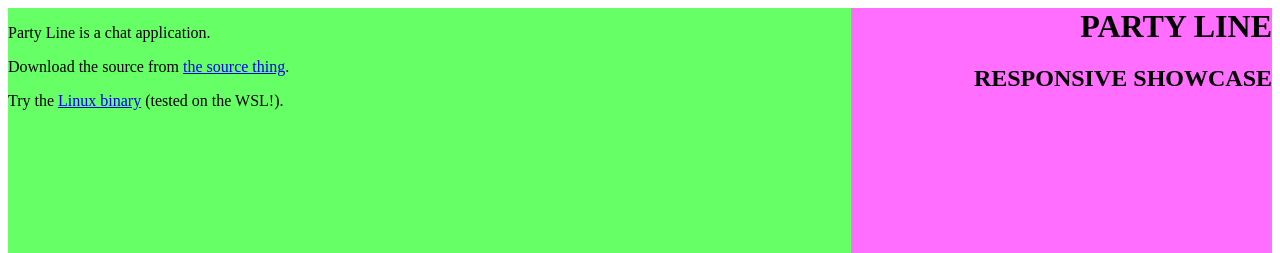
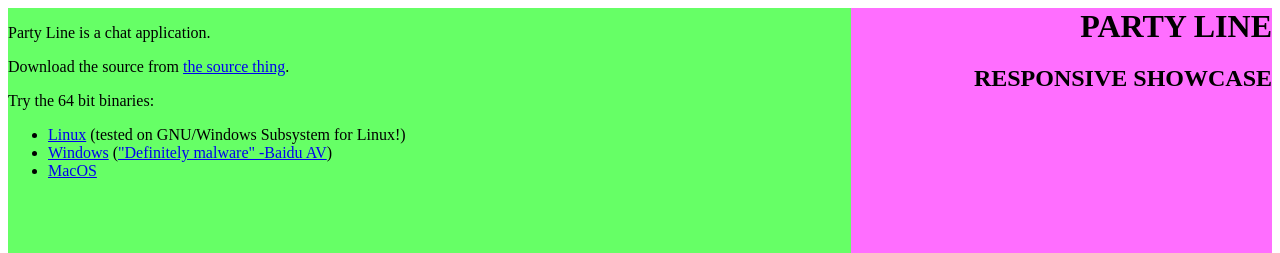
Before and after one commit to TACIXAT/party-line, a website: page docs/index.html in a window 1280 px wide. Shown: the top 253 px of the page. Drawn offline with Linux system fonts and the light colour scheme.

Commit message:
Update webpage with links to binaries.

```diff
--- a/docs/index.html
+++ b/docs/index.html
@@ -86,7 +86,12 @@
         <main class="main">
             <p>Party Line is a chat application.</p>
             <p>Download the source from <a href="https://github.com/douggard/party-line">the source thing</a>.</p>
-            <p>Try the <a href="https://github.com/douggard/party-line/raw/master/bin/party-line-linux">Linux binary</a> (tested on the WSL!).</p>
+            <p>Try the 64 bit binaries:</p>
+            <ul>
+                <li><a href="https://github.com/douggard/party-line/raw/master/bin/party-line-linux">Linux</a> (tested on GNU/Windows Subsystem for Linux!)</li>
+                <li><a href="https://github.com/douggard/party-line/raw/master/bin/party-line-win.exe">Windows</a> (<a href="https://www.virustotal.com/#/file-analysis/Yzk4YmEzOGJhMzI3ZDFkYzY2YzgzMmI2NjUxNTM0NGE6MTUyMTE2MTIzNQ==">"Definitely malware" -Baidu AV</a>)</li>
+                <li><a href="https://github.com/douggard/party-line/raw/master/bin/party-line-macos">MacOS</a></li>
+            </ul>
         </main>
         <extra class="extra">
             <iframe class='cool-site' src="https://en.wikipedia.org/wiki/Party_line_(telephony)"></iframe>
```
